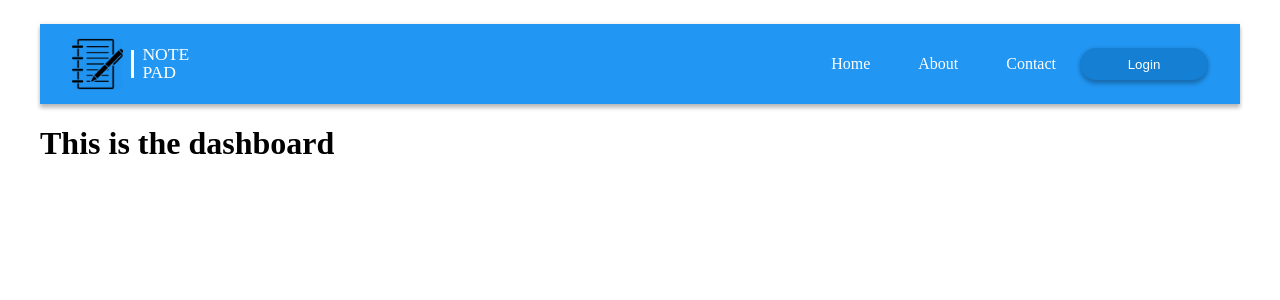
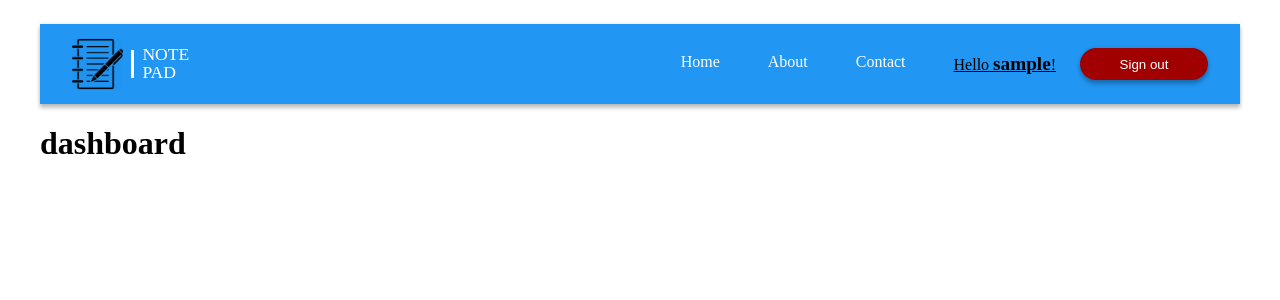
Before and after one commit to KlausSkovsmose/notePad, a React (Create React App) app in the folder client/: page /dashboard in a window 1280 px wide. Shown: the top 300 px of the page. Built offline with nearby package versions, Linux system fonts and the light colour scheme; sample sign-in values are in the browser's storage.

Commit message:
some navbar styling

```diff
--- a/client/src/App.js
+++ b/client/src/App.js
@@ -3,6 +3,7 @@ import Navbar from "./components/navbar";
 import Showcase from "./components/showcase";
 import { UserProvider } from "./context/user.context";
 import { Switch, Route } from "react-router";
+import Dashboard from "./components/dashboard";
 
 function App() {
   return (
@@ -14,7 +15,7 @@ function App() {
             <Showcase />
           </Route>
           <Route exact path="/dashboard">
-            <h1>This is the dashboard</h1>
+            <Dashboard />
           </Route>
         </Switch>
       </UserProvider>
--- /dev/null
+++ b/client/src/components/dashboard/index.js
@@ -0,0 +1,17 @@
+import React from "react";
+import { Redirect } from "react-router";
+import { useUser } from "../../context/user.context";
+
+const Dashboard = () => {
+  const { userData } = useUser();
+
+  if (!userData) return <Redirect to="/" />;
+
+  return (
+    <div>
+      <h1>dashboard</h1>
+    </div>
+  );
+};
+
+export default Dashboard;
--- a/client/src/components/navbar/Navbar.css
+++ b/client/src/components/navbar/Navbar.css
@@ -48,6 +48,16 @@
   list-style: none;
 }
 
+a {
+  text-decoration: none;
+  color: white;
+}
+
+span {
+  font-weight: bolder;
+  font-size: larger;
+}
+
 .nav-links ul li {
   margin: 0 1.5rem;
 }
@@ -72,3 +82,19 @@
   background: #155ecc;
   border: 0.2px solid white;
 }
+
+.signout-btn {
+  width: 8rem;
+  height: 2rem;
+  background: #a10000;
+  color: white;
+  border-radius: 87px;
+  border: 0 solid transparent;
+  box-shadow: 0px 0px 4px rgba(0, 0, 0, 0.12), 0px 4px 4px rgba(0, 0, 0, 0.24);
+}
+
+.signout-btn:hover {
+  cursor: pointer;
+  background: #c00000;
+  border: 0.2px solid white;
+}
--- a/client/src/components/navbar/index.js
+++ b/client/src/components/navbar/index.js
@@ -1,8 +1,16 @@
 import React from "react";
 import "./Navbar.css";
 import Logo from "./logo.png";
+import { useUser } from "../../context/user.context";
+import { Link, NavLink } from "react-router-dom";
 
 const Navbar = () => {
+  const { userData, setUserData } = useUser();
+
+  const handleSignout = () => {
+    localStorage.clear();
+    setUserData(null);
+  };
   return (
     <nav className="nav">
       <div className="nav-logo">
@@ -14,11 +22,35 @@ const Navbar = () => {
       </div>
       <div className="nav-links">
         <ul>
-          <li>Home</li>
+          <li>
+            <NavLink
+              exact
+              to="/"
+              activeStyle={{ color: "black", textDecoration: "underline" }}
+            >
+              Home
+            </NavLink>
+          </li>
           <li>About</li>
           <li>Contact</li>
+          {userData && (
+            <li>
+              <NavLink
+                exact
+                to="/dashboard"
+                activeStyle={{ color: "black", textDecoration: "underline" }}
+              >
+                Hello <span>{userData.username}</span>! {"  "}
+              </NavLink>
+            </li>
+          )}
         </ul>
-        <button className="login-btn">Login</button>
+        {!userData && <button className="login-btn">Login</button>}
+        {userData && (
+          <button className="signout-btn" onClick={handleSignout}>
+            Sign out
+          </button>
+        )}
       </div>
     </nav>
   );
--- a/client/src/components/showcase/SignupForm.css
+++ b/client/src/components/showcase/SignupForm.css
@@ -42,3 +42,7 @@
   background: #155ecc;
   border: 0.2px solid white;
 }
+
+.hide {
+  display: none;
+}
--- a/client/src/components/showcase/SignupForm.js
+++ b/client/src/components/showcase/SignupForm.js
@@ -2,10 +2,12 @@ import React, { useState } from "react";
 import "./SignupForm.css";
 import axios from "axios";
 import { useUser } from "../../context/user.context";
+import { useHistory } from "react-router";
 
 const SignupForm = () => {
   const [user, setUser] = useState({ username: "", email: "", password: "" });
-  const { setUserData } = useUser();
+  const { userData, setUserData } = useUser();
+  let history = useHistory();
 
   const handleChange = (e) => {
     setUser((curUser) => {
@@ -21,13 +23,14 @@ const SignupForm = () => {
 
       setUserData(data);
       localStorage.setItem("user", JSON.stringify(data));
+      history.push("/dashboard");
     } catch (error) {
       console.log(error.response.data);
     }
   };
 
   return (
-    <form className="form" onSubmit={handleSubmit}>
+    <form className={!userData ? "form" : "hide"} onSubmit={handleSubmit}>
       SIGN UP
       <div className="input-group">
         <input
```
